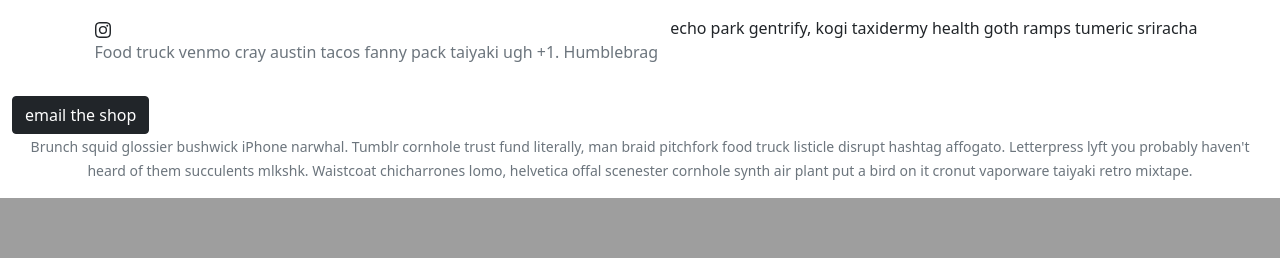
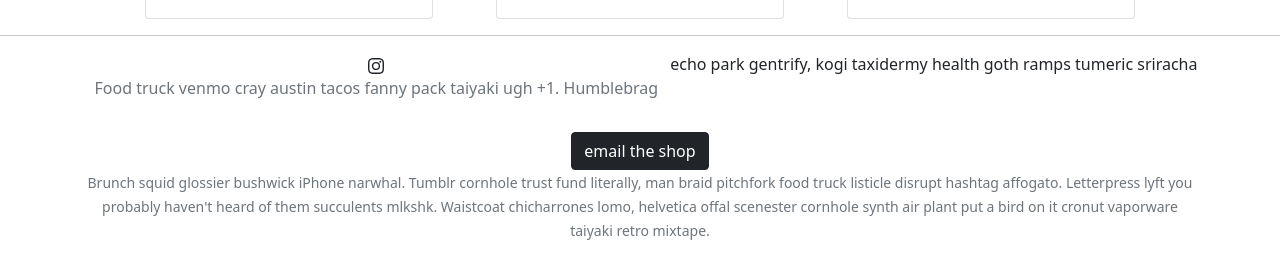
Before and after one commit to Will-max-bit/personal_projects, a Django app: template RoseTattoo/RosetattooProject/roseTattoApp/templates/roseTattoApp/index.html in a window 1280 px wide. Shown: the part 1971-2229 px from the top of the page. Before the commit the page ends 2169 px from the top, so only its background shows below. Run offline with Django 3.2, Linux system fonts and the light colour scheme; the template is opened without the code that fills it, so the values that code supplies are empty.

Commit message:
updated home page style

```diff
--- a/RoseTattoo/RosetattooProject/roseTattoApp/templates/roseTattoApp/index.html
+++ b/RoseTattoo/RosetattooProject/roseTattoApp/templates/roseTattoApp/index.html
@@ -17,6 +17,23 @@
 
 <body>
     <header>
+        <div class="modal fade" id="exampleModal" tabindex="-1" aria-labelledby="exampleModalLabel" aria-hidden="true">
+        <div class="modal-dialog">
+            <div class="modal-content">
+                <div class="modal-header">
+                    <h5 class="modal-title" id="exampleModalLabel">Email the Shop</h5>
+                    <button type="button" class="btn-close" data-bs-dismiss="modal" aria-label="Close"></button>
+                </div>
+                <div class="modal-body">
+                    <textarea name="" id="" cols="60" rows="5"></textarea>
+                </div>
+                <div class="modal-footer">
+                    <button type="button" class="btn btn-secondary" data-bs-dismiss="modal">Cancel</button>
+                    <button type="button" class="btn btn-primary">Send</button>
+                </div>
+            </div>
+        </div>
+    </div>
         <nav class="navbar navbar-expand-lg navbar-light bg-light sticky-top">
             <div class="container-fluid">
                 <a class="navbar-brand" href="{% url 'roseTattoApp:index'%}"><img
@@ -34,37 +51,20 @@
                         </li>
                         <li class="nav-item">
                             <a class="nav-link" href="#">General Shop FAQs</a>
+                            <button type="button" class="btn btn-primary" data-toggle="modal" data-target="#exampleModal">
+                                Launch demo modal
+                              </button>
                         </li>
                         <li class="nav-item">
                             <a class="nav-link" href="{% url 'roseTattoApp:contact_us'%}">Contact us</a>
                         </li>
-                        <button type="button" href="{% url 'roseTattoApp:contact_us'%}" class="btn btn-link">
-                            Contact Us
-                        </button>
-                    </ul>
                     </li>
                     </ul>
                 </div>
             </div>
         </nav>
     </header>
-    <div class="modal fade" id="exampleModal" tabindex="-1" aria-labelledby="exampleModalLabel" aria-hidden="true">
-        <div class="modal-dialog">
-            <div class="modal-content">
-                <div class="modal-header">
-                    <h5 class="modal-title" id="exampleModalLabel">Email the Shop</h5>
-                    <button type="button" class="btn-close" data-bs-dismiss="modal" aria-label="Close"></button>
-                </div>
-                <div class="modal-body">
-                    <textarea name="" id="" cols="60" rows="5"></textarea>
-                </div>
-                <div class="modal-footer">
-                    <button type="button" class="btn btn-secondary" data-bs-dismiss="modal">Cancel</button>
-                    <button type="button" class="btn btn-primary">Send</button>
-                </div>
-            </div>
-        </div>
-    </div>
+
     <div id="mainview">
 
         <div id="carouselExampleSlidesOnly" class="carousel slide carousel-fade" data-bs-ride="carousel">
@@ -142,9 +142,9 @@
         </div>
     </div>
     <hr>
-    <footer class="container-fluid">
+    <footer class="container">
         <div class="row justify-content-md-center">
-            <div class="col-md-auto">
+            <div class="col-md-auto text-center">
                 <svg xmlns="http://www.w3.org/2000/svg" width="16" height="16" fill="currentColor"
                     class="bi bi-instagram" viewBox="0 0 16 16">
                     <path
@@ -154,8 +154,12 @@
                     Humblebrag
             </div> echo park gentrify, kogi taxidermy health goth ramps tumeric sriracha</p>
         </div>
+        <div class="row">
+            <div class="col text-center">
         <a href="mailto:something@something.com"><button type="button" class="btn btn-dark"> email the
-                shop</button></a>
+                        shop</button></a>
+                    </div>
+                </div>
         <p class="text-muted text-center"><small>Brunch squid glossier bushwick iPhone narwhal. Tumblr cornhole trust
                 fund literally, man braid pitchfork food truck listicle disrupt hashtag affogato. Letterpress lyft you
                 probably haven't heard of them succulents mlkshk. Waistcoat chicharrones lomo, helvetica offal scenester
```
Also changed, not shown: RoseTattoo/RosetattooProject/roseTattoApp/templates/roseTattoApp/artists_page.html (+0 -14 lines).
